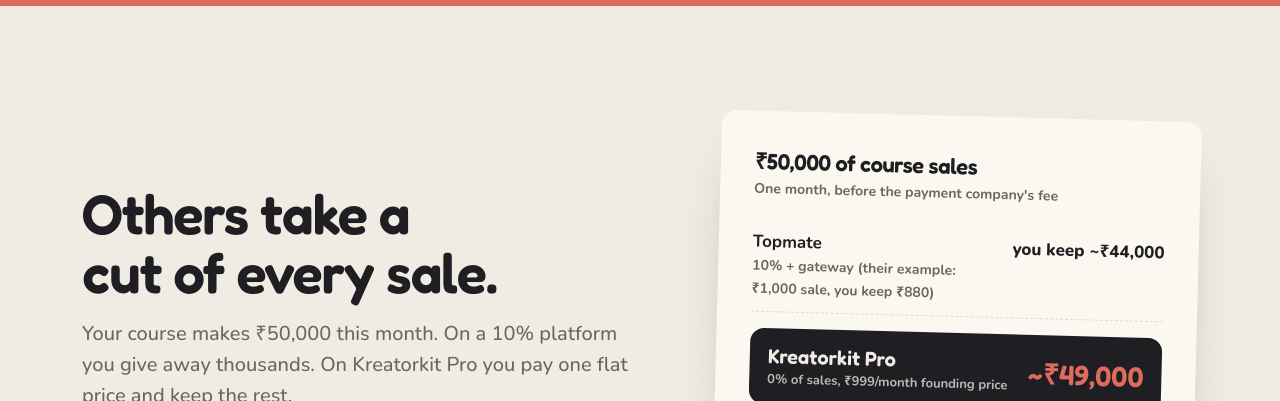
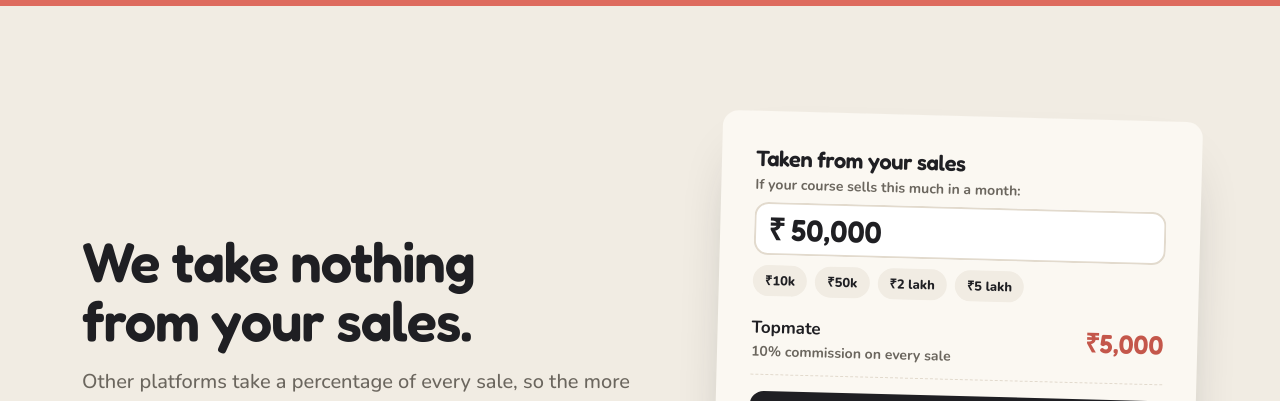
Before and after one commit to Kreatorkit/kreatorkit.github.io, a plain HTML site: page index.html in a window 1280 px wide. Shown: the part 1310-1711 px from the top of the page. Drawn offline with nearby package versions, Linux system fonts and the light colour scheme; no server answers.

Commit message:
Site: 'we take nothing from your sales' calculator (Topmate 10% vs Kreatorkit 0%, flat plan)
Co-Authored-By: Claude Opus 5.5 <noreply@anthropic.com>

```diff
--- a/index.html
+++ b/index.html
@@ -216,6 +216,14 @@ td.dash{color:#A39D92;font-weight:700;font-size:14px}.nb{color:var(--soft);font-
 .seats b{color:var(--coral);font-size:20px}.seats i{display:inline-block;width:140px;height:8px;border-radius:99px;background:#444;overflow:hidden}.seats i b{display:block;height:100%;background:var(--coral)}
 .plan .inr s{opacity:.8}
 .seats[hidden]{display:none}
+.calc .amt{display:flex;align-items:center;gap:6px;background:#fff;border-radius:14px;padding:6px 14px;margin:8px 0 10px;box-shadow:inset 0 0 0 2px var(--line)}
+.calc .amt span{font:600 30px Fredoka}.calc .amt input{all:unset;font:600 30px Fredoka;width:100%;min-width:0}
+.calc .chips{display:flex;gap:8px;flex-wrap:wrap;margin-bottom:8px}
+.calc .chips button{all:unset;cursor:pointer;font:800 13px Nunito;border-radius:999px;padding:6px 12px;background:var(--cream)}
+.calc .chips button:hover{background:#E6DFD3}
+.calc .price.bad{color:var(--coral-d);font:600 26px Fredoka}
+.calc label.sm{display:block;margin:4px 0 0}
+
 .problem .in{grid-template-columns:1fr 480px}
 .ln .price{white-space:nowrap}
 @media (max-width:900px){.problem .in{grid-template-columns:1fr}.seats{flex-wrap:wrap;justify-content:center}}
@@ -266,15 +274,18 @@ td.dash{color:#A39D92;font-weight:700;font-size:14px}.nb{color:var(--soft);font-
 </div></section>
 
 <section class="problem"><div class="in">
- <div><h2>Others take a cut of every sale.</h2>
-  <p class="lead">Your course makes ₹50,000 this month. On a 10% platform you give away thousands. On Kreatorkit Pro you pay one flat price and keep the rest.</p></div>
+ <div><h2>We take nothing from your sales.</h2>
+  <p class="lead">Other platforms take a percentage of every sale, so the more you sell, the more you pay them. Kreatorkit is one flat monthly plan. Every rupee your buyers pay goes to you.</p></div>
  <div>
-  <div class="receipt">
-   <h3>₹50,000 of course sales</h3><div class="sm">One month, before the payment company's fee</div>
-   <div class="ln"><span><b>Topmate</b><small>10% + gateway (their example: ₹1,000 sale, you keep ₹880)</small></span><span class="price">you keep ~₹44,000</span></div>
-   <div class="kk"><span><b>Kreatorkit Pro</b><small>0% of sales, ₹999/month founding price</small></span><span class="price">~₹49,000</span></div>
+  <div class="receipt calc">
+   <h3>Taken from your sales</h3>
+   <label class="sm" for="sales">If your course sells this much in a month:</label>
+   <div class="amt"><span>₹</span><input id="sales" type="text" inputmode="numeric" value="50,000" aria-label="Your monthly sales in rupees"></div>
+   <div class="chips"><button type="button" data-v="10000">₹10k</button><button type="button" data-v="50000">₹50k</button><button type="button" data-v="200000">₹2 lakh</button><button type="button" data-v="500000">₹5 lakh</button></div>
+   <div class="ln"><span><b>Topmate</b><small>10% commission on every sale</small></span><span class="price bad" id="tm">₹5,000</span></div>
+   <div class="kk"><span><b>Kreatorkit</b><small>0% commission. Your plan is a flat ₹999/month, whatever you sell.</small></span><span class="price">₹0</span></div>
   </div>
-  <div class="verify">From topmate.io/fees, checked 23 Nov 2026. The payment company's own fee (cards, UPI) applies on every platform, including ours.</div>
+  <div class="verify">Topmate's 10% is from topmate.io/fees (checked 23 Nov 2026). The payment company's own fee (cards, UPI) applies on every platform, including ours, so it's left out of both.</div>
  </div>
 </div></section>
 
@@ -388,7 +399,7 @@ td.dash{color:#A39D92;font-weight:700;font-size:14px}.nb{color:var(--soft);font-
  <h2>You asked. We answered.</h2>
  <div class="chat">
   <div class="qq">Do you take a cut of my sales?</div>
-  <div class="aa">No. Kreatorkit takes 0%. Buyers pay into your own payment account. The payment company's own fee (cards, UPI) applies, as it does everywhere.</div>
+  <div class="aa">No. We take nothing from your sales. You pay a flat monthly plan, and buyers pay straight into your own payment account. The payment company's own fee (cards, UPI) applies, as it does everywhere.</div>
   <div class="qq">Why do you ask for a card for a free trial?</div>
   <div class="aa">So your founding price is locked and nothing stops on day 31. You see a reminder before the first charge, and you can cancel from your Plan page any time before it, for nothing.</div>
   <div class="qq">When does Instagram comment to DM arrive?</div>
@@ -429,6 +440,13 @@ document.querySelectorAll('.toggle button').forEach(b=>b.addEventListener('click
  const k=b.dataset.cur;document.querySelectorAll('[data-inr]').forEach(el=>el.textContent=el.dataset[k]);
 }));
 try{ if(!(Intl.DateTimeFormat().resolvedOptions().timeZone||'').startsWith('Asia/Calcutta')&&!(Intl.DateTimeFormat().resolvedOptions().timeZone||'').startsWith('Asia/Kolkata')) document.querySelector('[data-cur="usd"]').click(); }catch(e){}
+// sales calculator: what each platform takes from your sales
+(function(){ const i=document.getElementById('sales'), tm=document.getElementById('tm'); if(!i) return;
+ const fmt=n=>'₹'+Math.round(n).toLocaleString('en-IN');
+ const run=()=>{ const v=Math.max(0,+i.value.replace(/[^0-9]/g,'')||0); tm.textContent=fmt(v*0.10); };
+ i.addEventListener('input',()=>{ const v=+i.value.replace(/[^0-9]/g,'')||0; i.value=v?v.toLocaleString('en-IN'):''; run(); });
+ document.querySelectorAll('.calc .chips button').forEach(b=>b.onclick=()=>{ i.value=(+b.dataset.v).toLocaleString('en-IN'); run(); });
+ run(); })();
 // live founding counter
 fetch('https://app.kreatorkit.app/founding.json').then(r=>r.json()).then(j=>{
  if(typeof j.left!=='number')return; const s=document.getElementById('seats');
```
